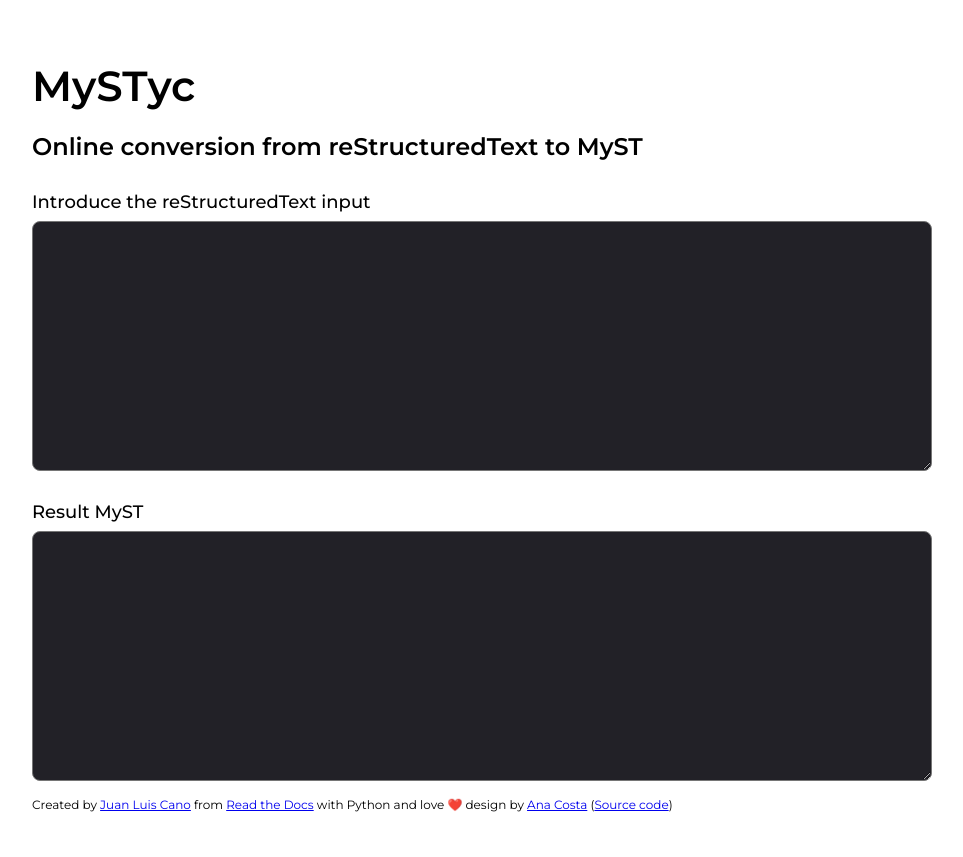
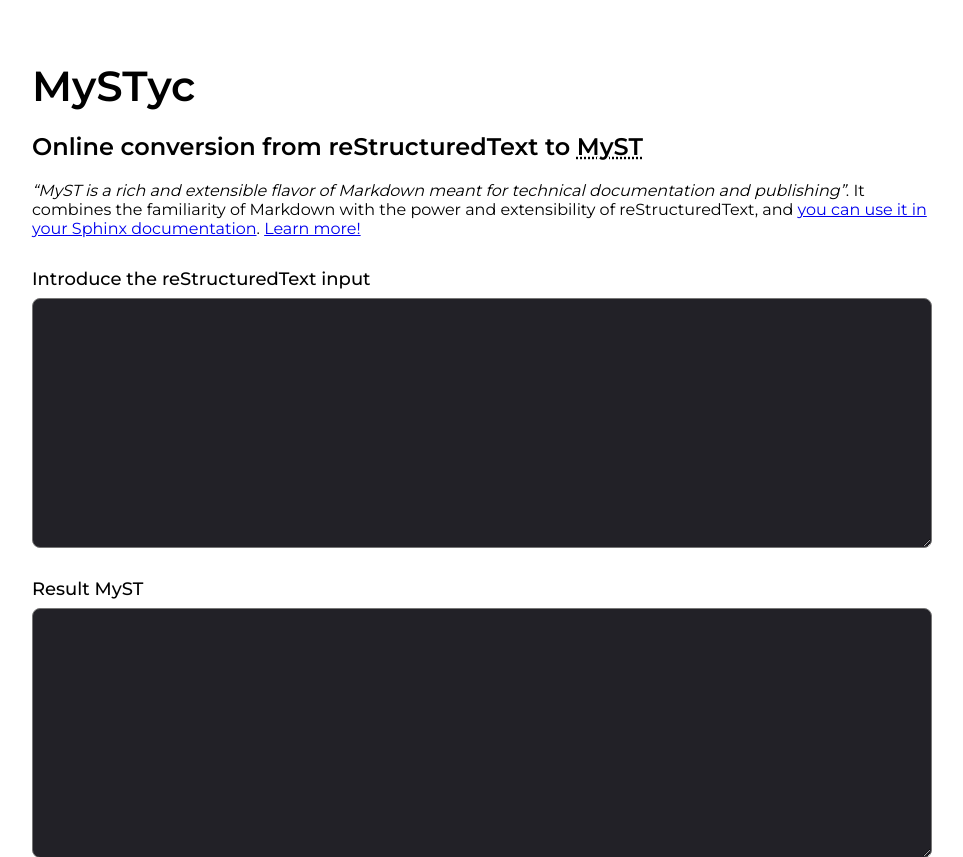
Before and after one commit to astrojuanlu/mystyc, a FastAPI app: page / in a window 1280 px wide. Shown: the top 857 px of the page, without its empty margins (158-1121 px from the left). Before the commit the page ends 812 px from the top, so only its background shows below. Run offline with FastAPI, Linux system fonts and the light colour scheme.

Commit message:
Add some introduction text

```diff
--- a/templates/convert.html
+++ b/templates/convert.html
@@ -31,6 +31,9 @@
         font-weight: 600;
         margin: 60px 0 0;
       }
+      q {
+        font-style: italic;
+      }
       footer p {
         font-size: 12px;
       }
@@ -45,7 +48,11 @@
 <body>
   <div class="main">
     <h1>MySTyc</h1>
-    <h2>Online conversion from reStructuredText to MyST</h2>
+    <h2>Online conversion from reStructuredText to <abbr title="Markedly Structured Text">MyST</a></h2>
+    <p><q cite="https://myst-parser.readthedocs.io/">MyST is a rich and extensible flavor of Markdown meant for technical documentation and publishing</q>.
+    It combines the familiarity of Markdown with the power and extensibility of reStructuredText,
+    and <a href="https://www.sphinx-doc.org/en/master/usage/markdown.html">you can use it in your Sphinx documentation</a>.
+    <a href="https://myst-parser.readthedocs.io/">Learn more!</a></p>
     <form method="post">
         <section>
             <label for="input_rest">Introduce the reStructuredText input</label>
```
